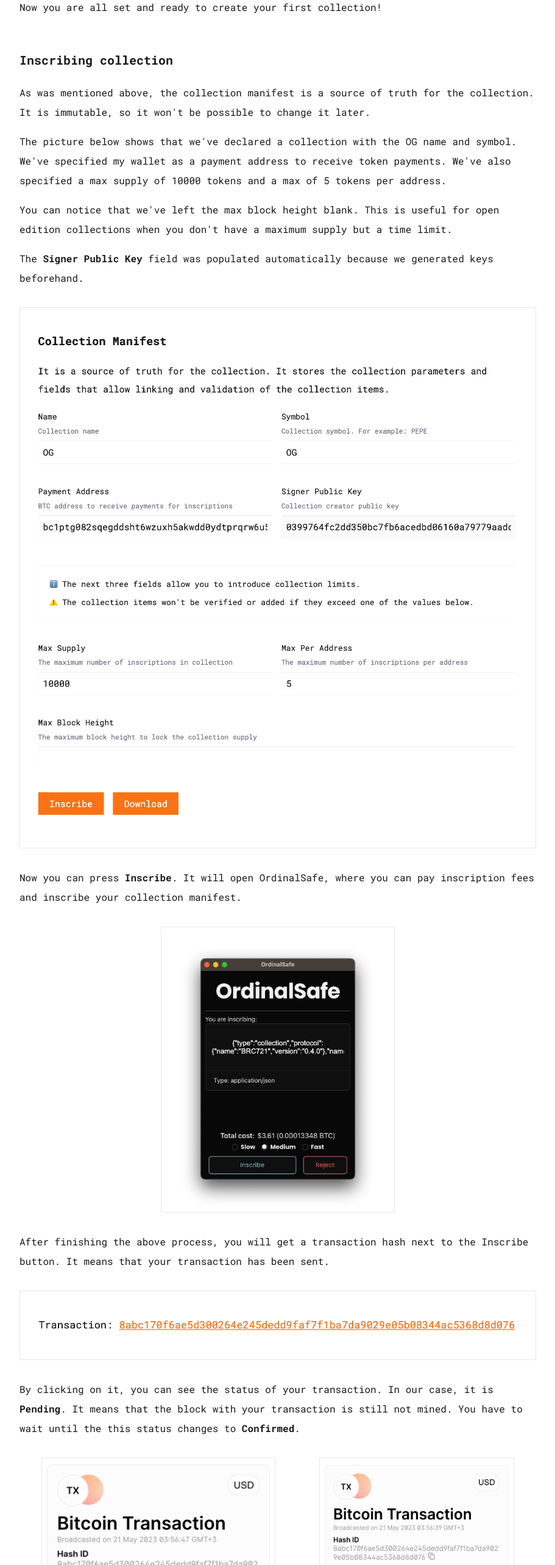
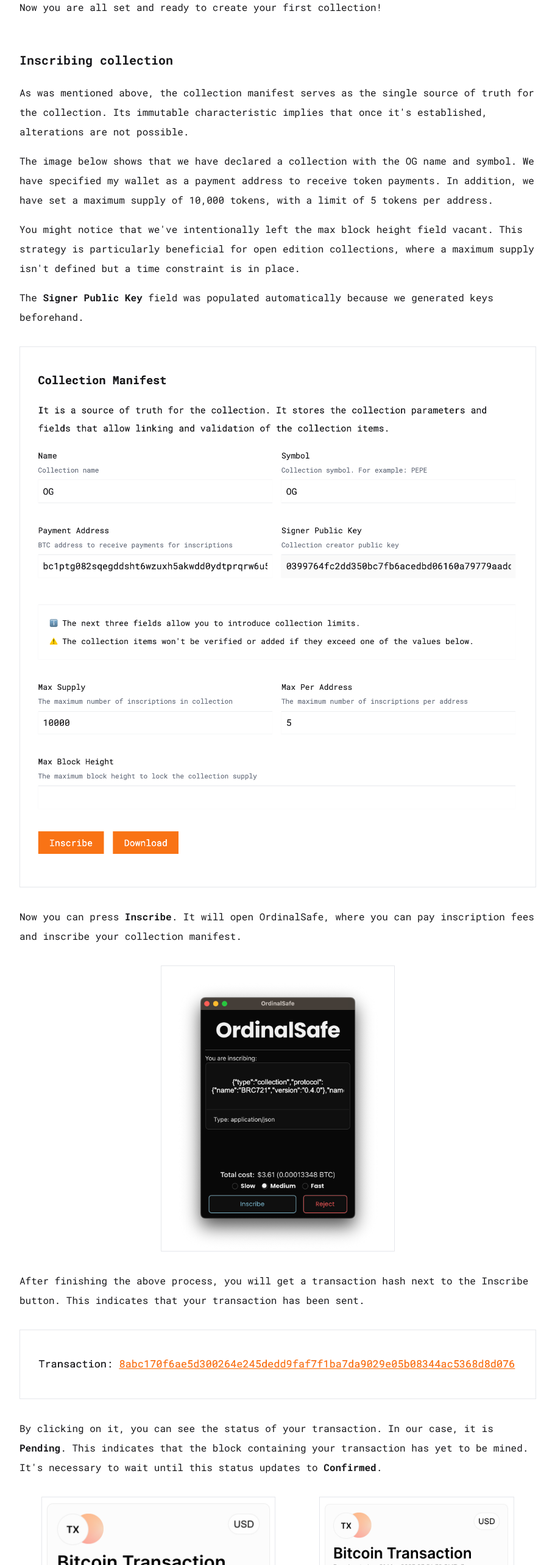
Before and after one commit to qalqi/brc721-tutorials, a Next.js app: page / in a window 1280 px wide. Shown: the part 2660-5226 px from the top of the page at 61% size, without its empty margins (184-1095 px from the left). Built offline with nearby package versions, Linux system fonts and the light colour scheme; no server answers.

Commit message:
Updated docs

```diff
--- a/src/app/page.tsx
+++ b/src/app/page.tsx
@@ -176,22 +176,22 @@ export default function Inscribe() {
         <h2>Inscribing collection</h2>
 
         <p>
-          As was mentioned above, the collection manifest is a source of truth
-          for the collection. It is immutable, so it won&apos;t be possible to
-          change it later.
+          As was mentioned above, the collection manifest serves as the single source of truth for the collection.
+          Its immutable characteristic implies that once it's established, alterations are not possible.
         </p>
 
         <p>
-          The picture below shows that we&apos;ve declared a collection with the
-          OG name and symbol. We&apos;ve specified my wallet as a payment
-          address to receive token payments. We&apos;ve also specified a max
-          supply of 10000 tokens and a max of 5 tokens per address.
+          The image below shows that we have declared a collection with the
+          OG name and symbol. We have specified my wallet as a payment
+          address to receive token payments.
+          In addition, we have set a maximum supply of 10,000 tokens,
+          with a limit of 5 tokens per address.
         </p>
 
         <p>
-          You can notice that we&apos;ve left the max block height blank. This
-          is useful for open edition collections when you don&apos;t have a
-          maximum supply but a time limit.
+        You might notice that we've intentionally left the max block height field vacant.
+        This strategy is particularly beneficial for open edition collections,
+        where a maximum supply isn't defined but a time constraint is in place.
         </p>
 
         <p>
@@ -219,7 +219,7 @@ export default function Inscribe() {
 
         <p>
           After finishing the above process, you will get a transaction hash
-          next to the Inscribe button. It means that your transaction has been
+          next to the Inscribe button. This indicates that your transaction has been
           sent.
         </p>
 
@@ -231,9 +231,8 @@ export default function Inscribe() {
 
         <p>
           By clicking on it, you can see the status of your transaction. In our
-          case, it is <strong>Pending</strong>. It means that the block with
-          your transaction is still not mined. You have to wait until the this
-          status changes to <strong>Confirmed</strong>.
+          case, it is <strong>Pending</strong>.  This indicates that the block containing your transaction has yet to be mined.
+          It's necessary to wait until this status updates to <strong>Confirmed</strong>.
         </p>
 
         <div className="flex flex-wrap my-8">
@@ -339,7 +338,7 @@ export default function Inscribe() {
 
         <p>
           When all the first is filled out, we press <strong>Inscribe</strong>{" "}
-          button below the Reveal Manifest form, pay inscription fees, and wait
+          button below the Reveal Manifest form, pay the inscription fees, and wait
           for the transaction to be confirmed.
         </p>
 
```
